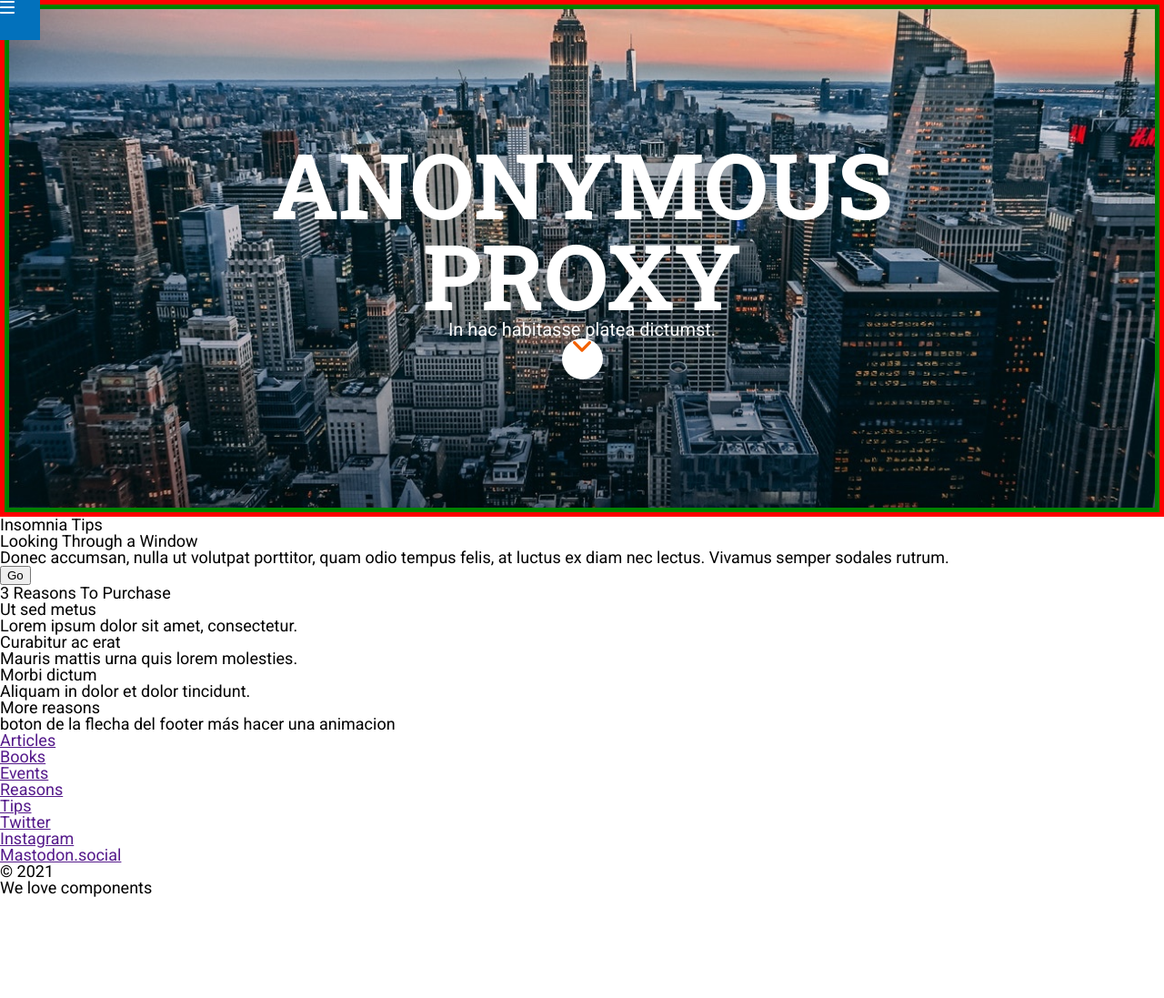
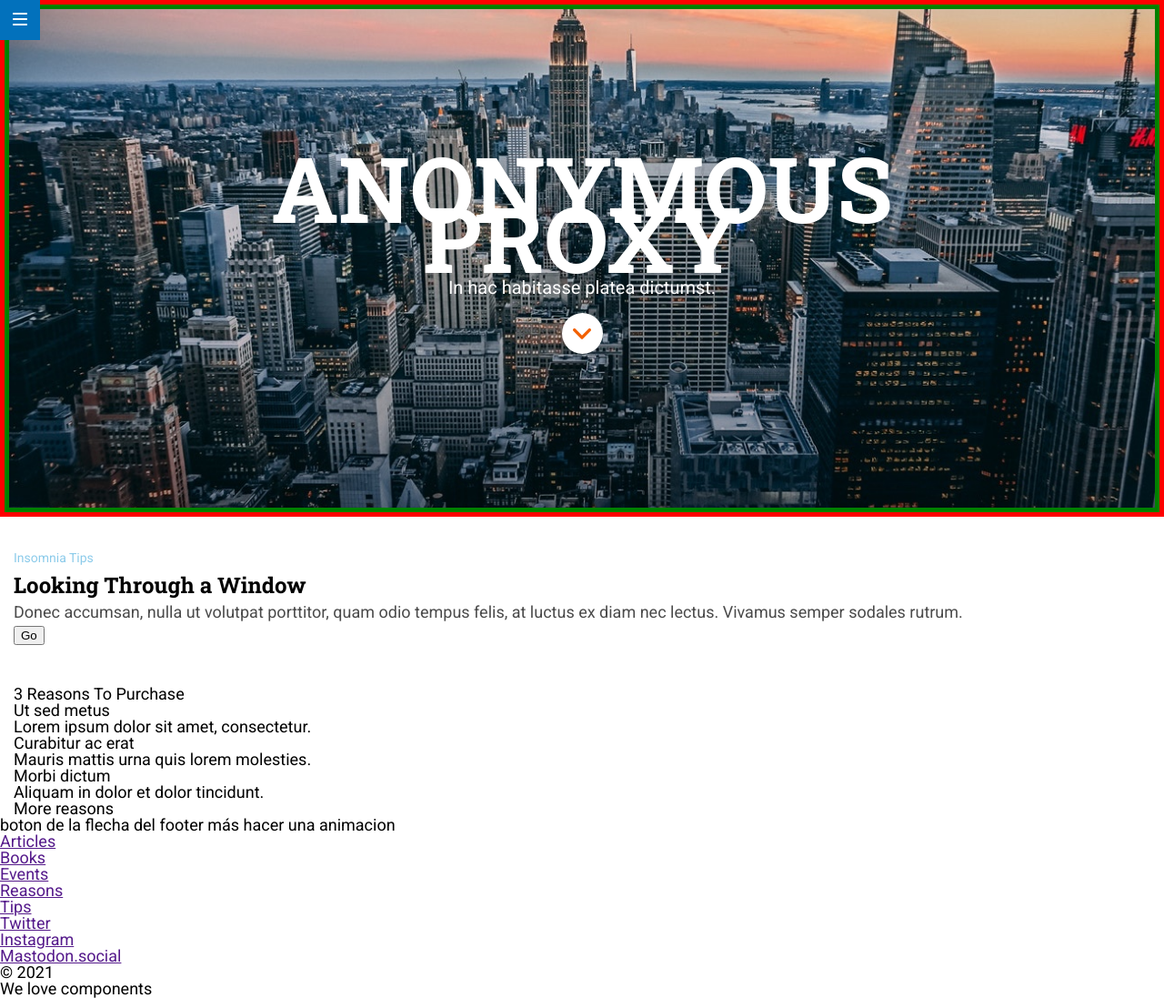
Before and after one commit to Sararid/modulo-1-evaluacion-final-Sararid, a website: page src/html/index.html in a window 1280 px wide. Shown: the whole page at 91% size. Before the commit the page ends 986 px from the top, so only its background shows below. Drawn offline with nearby package versions, Linux system fonts and the light colour scheme; files that its build step writes are made by us from their sources; files whose address does not match are found by name.

Commit message:
add last draft for hero and section1 main

```diff
--- a/src/html/partials/main.html
+++ b/src/html/partials/main.html
@@ -1,8 +1,11 @@
-<main>
-  <section>
-    <p>Insomnia Tips</p>
-    <h2> Looking Through a Window</h2>
-    <p> Donec accumsan, nulla ut volutpat porttitor, quam odio tempus felis, at luctus ex diam nec lectus.
+<main class="main">
+
+  <section class="main__section1">
+
+    <small class="main__section1--small">Insomnia Tips</small>
+    <h2 class="main__section1--title"> Looking Through a Window</h2>
+    <p class="main__section1--description"> Donec accumsan, nulla ut volutpat porttitor, quam odio tempus felis, at
+      luctus ex diam nec lectus.
       Vivamus semper sodales rutrum.</p>
 
     <button>Go</button>
--- a/src/scss/layout/_header.scss
+++ b/src/scss/layout/_header.scss
@@ -24,6 +24,8 @@
   width: 100%;
   height: 568px;
   border: solid 5px red;
+  @include flexColumnCentered;
+
   &__nav {
     background-color: #0271bc;
     width: 44px;
@@ -31,5 +33,6 @@
     position: fixed;
     top: 0;
     left: 0;
+    @include flexColumnCentered;
   }
 }
--- a/src/scss/layout/_hero.scss
+++ b/src/scss/layout/_hero.scss
@@ -5,10 +5,14 @@
   flex column aplicado para centrarlo mas facilmente + tmb he hecho un flex al elemento hijo "hero__text"
    */
   height: 100%;
+  width: 100%;
   background-image: url("../images/cover.jpg");
   background-size: cover;
   background-repeat: no-repeat;
   background-position: center;
+
+  /* mirar esta line height */
+  line-height: 55px;
 
   @include flexColumnCentered;
   text-align: center;
@@ -16,7 +20,6 @@
   &__text {
     @include flexColumnCentered;
     width: 50%;
-
     &--title {
       font-family: $second-font;
       font-size: 42px;
@@ -43,9 +46,8 @@
   height: 45px;
   border-radius: 100%;
   background-color: white;
-  &__link {
-    text-align: center;
-  }
+  @include flexColumnCentered;
+  text-align: center;
 }
 /* El botón de flecha del módulo
  hero debe enlazar a la sección "3 Reasons To Purchase".*/
--- a/src/scss/layout/_main.scss
+++ b/src/scss/layout/_main.scss
@@ -1 +1,32 @@
 /* establecer margin de 0 15 px */
+
+/* . En el hover de los botones ("Go" y "3 Reasons To Purchase") se debe incluir una transición que
+dejamos a vuestra elección (por ejemplo: color, tamaño, etc.). */
+
+/*  Looking through a window */
+.main {
+  margin: 0 15px;
+
+  &__section1 {
+    display: flex;
+    flex-direction: column;
+    align-items: flex-start;
+    margin-top: 30px;
+    margin-bottom: 45px;
+    line-height: 30px;
+    &--small {
+      font-size: 14px;
+
+      color: #8ccbea;
+    }
+    &--title {
+      font-family: $second-font;
+      font-size: 24px;
+      font-weight: bold;
+    }
+
+    &--description {
+      color: #4a4a4a;
+    }
+  }
+}
```
